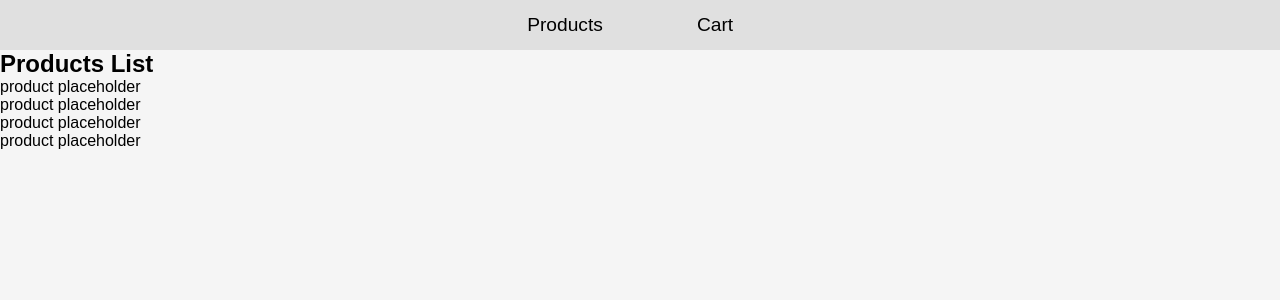
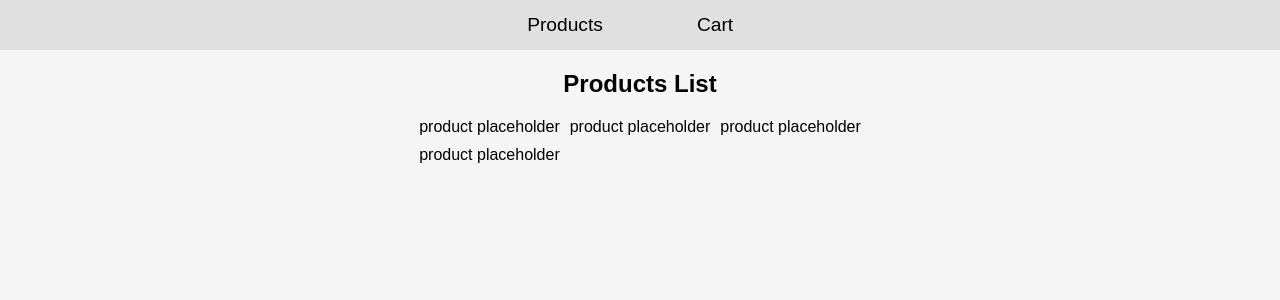
Before and after one commit to EduardoSCosta/atividade-shopping-cart, a React (Create React App) app: page / in a window 1280 px wide. Shown: the top 300 px of the page. Built offline with nearby package versions, Linux system fonts and the light colour scheme.

Commit message:
create product list styles

```diff
--- a/src/components/ProductsList.jsx
+++ b/src/components/ProductsList.jsx
@@ -1,15 +1,18 @@
 import Product from './Product';
+import '../styles/components/_productsList.css';
 
 const ProductsList = ({ products, addToCart }) => {
   return (
+    <div className='page'>
+      <h2 className='page__title'>Products List</h2>
       <div className='products-list'>
-      <h2>Products List</h2>
         {products.map((product) => {
           return (
             <Product key={product.id} product={product} addToCart={() => addToCart(product)} />
           );
         })}
       </div>
+    </div>
   );
 }
 
--- /dev/null
+++ b/src/styles/components/_productsList.css
@@ -0,0 +1,14 @@
+.page__title {
+  text-align: center;
+  margin: 20px 0;
+}
+
+.products-list {
+  display: grid;
+  grid-template-columns: repeat(3, 1fr);
+  gap: 10px;
+  align-items: center;
+  justify-items: center;
+  max-width: fit-content;
+  margin: 0 auto;
+}
--- a/src/styles/components/_selectPageBtn.css
+++ b/src/styles/components/_selectPageBtn.css
@@ -1,9 +1,9 @@
 .button {
-  background-color: inherit;
   border: none;
   padding: 10px;
   font-size: 1.2rem;
   text-transform: capitalize;
+  cursor: pointer;
   transition: filter 0.2s;
 }
 
@@ -13,6 +13,7 @@
 
 
 .button--select-page {
+  background-color: inherit;
   height: 100%;
   width: 150px;
 }
```
Lines whose indentation alone changed are shown as unchanged.
